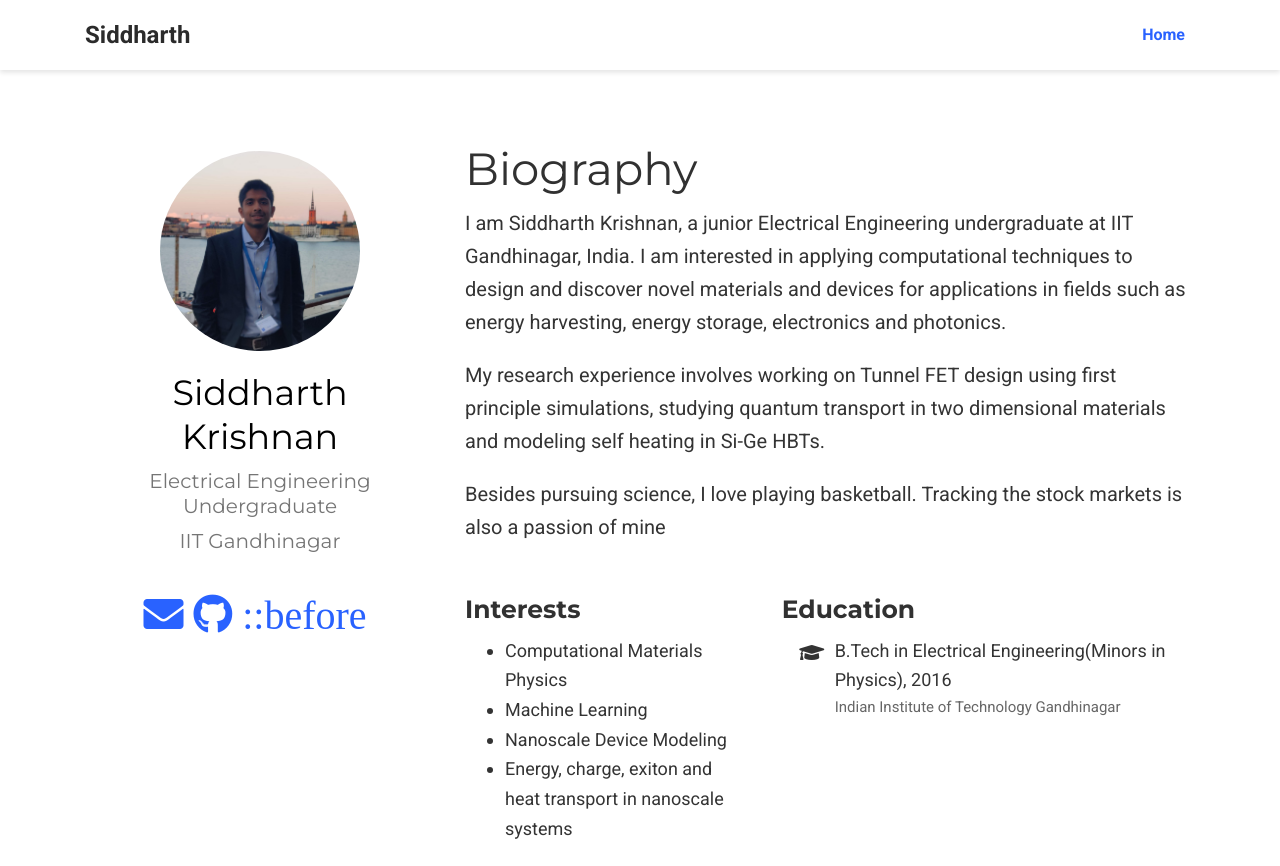
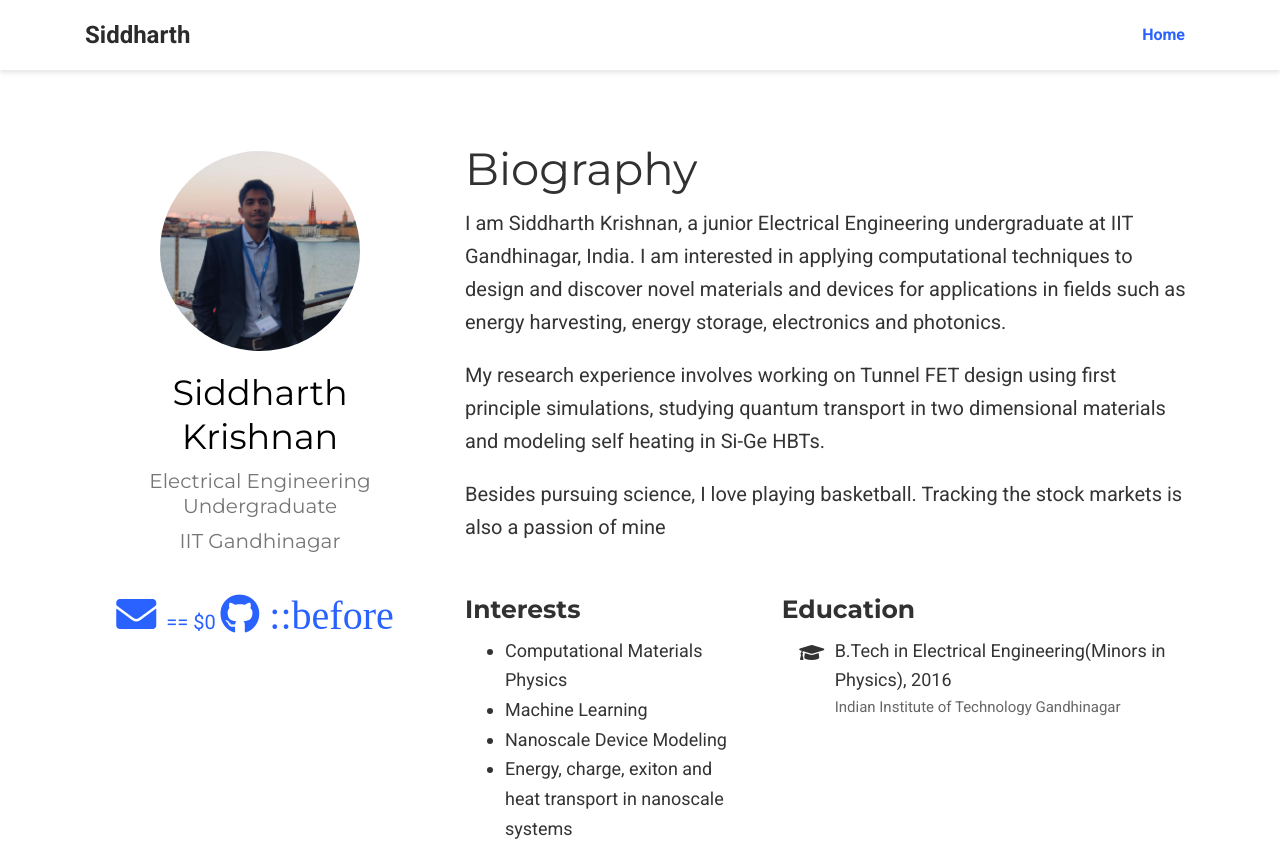
Before and after one commit to krishnansiddharth/krishnansiddharth.github.io, a plain HTML site: page index.html in a window 1280 px wide. Shown: the top 866 px of the page. Drawn offline with nearby package versions, Linux system fonts and the light colour scheme; some icons are missing.

Commit message:
Update index.html

```diff
--- a/index.html
+++ b/index.html
@@ -228,7 +228,7 @@
 
 
         <li>
-          <a itemprop="sameAs" href="https://github.com/krishnansiddharth" target="_blank" rel="noopener">
+          <a itemprop="sameAs" href="https://github.com/krishnansiddharth" target="_blank" rel="noopener"> == $0
             <i class="fab fa-github big-icon">
             	::before
             </i>
@@ -236,12 +236,7 @@
         </li>
 
 
-
-
-
-
-
-        <li>
+      <li>
           <a itemprop="sameAs" href="/files/cv.pdf" >
             <i class="ai ai-cv big-icon"></i>
           </a>
```
